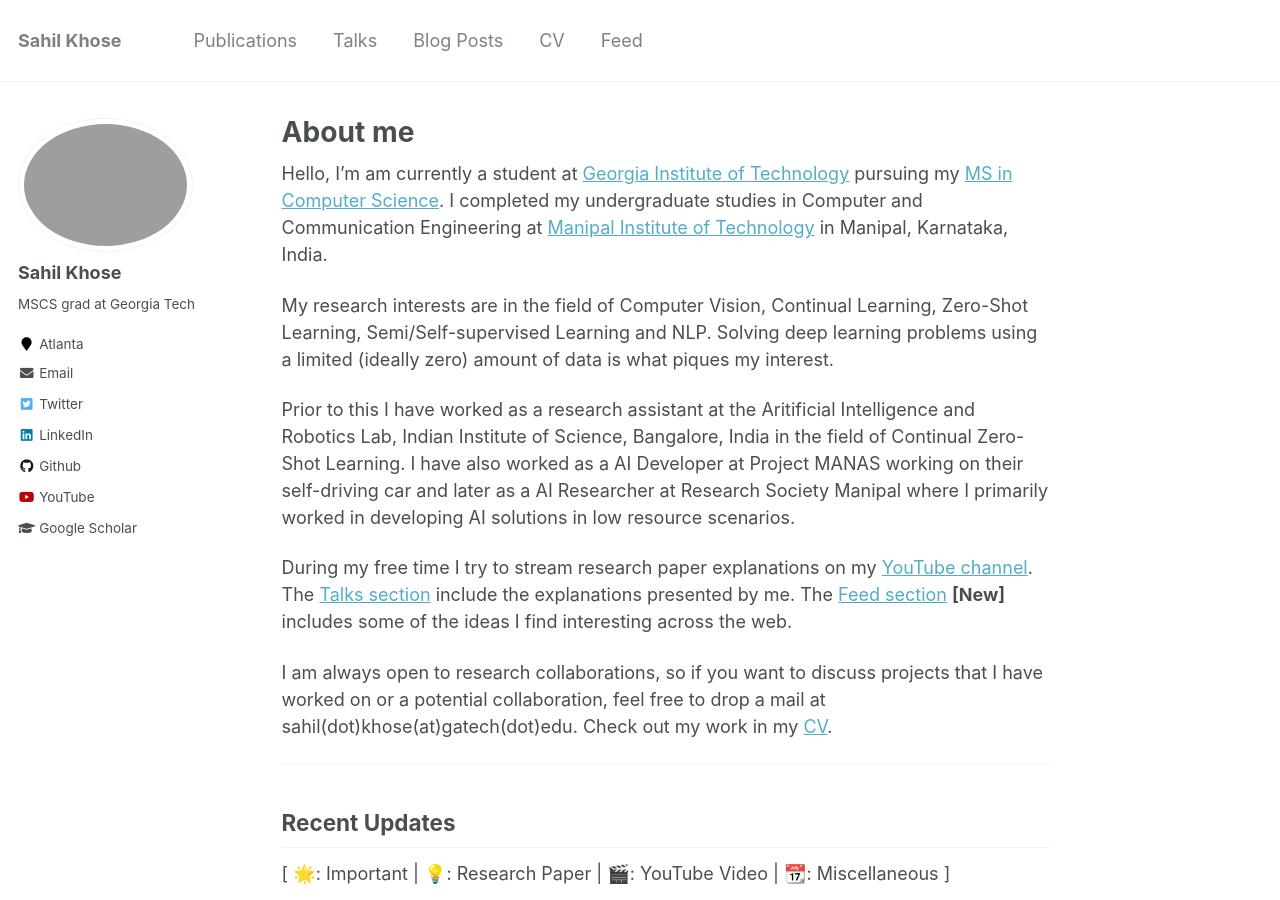
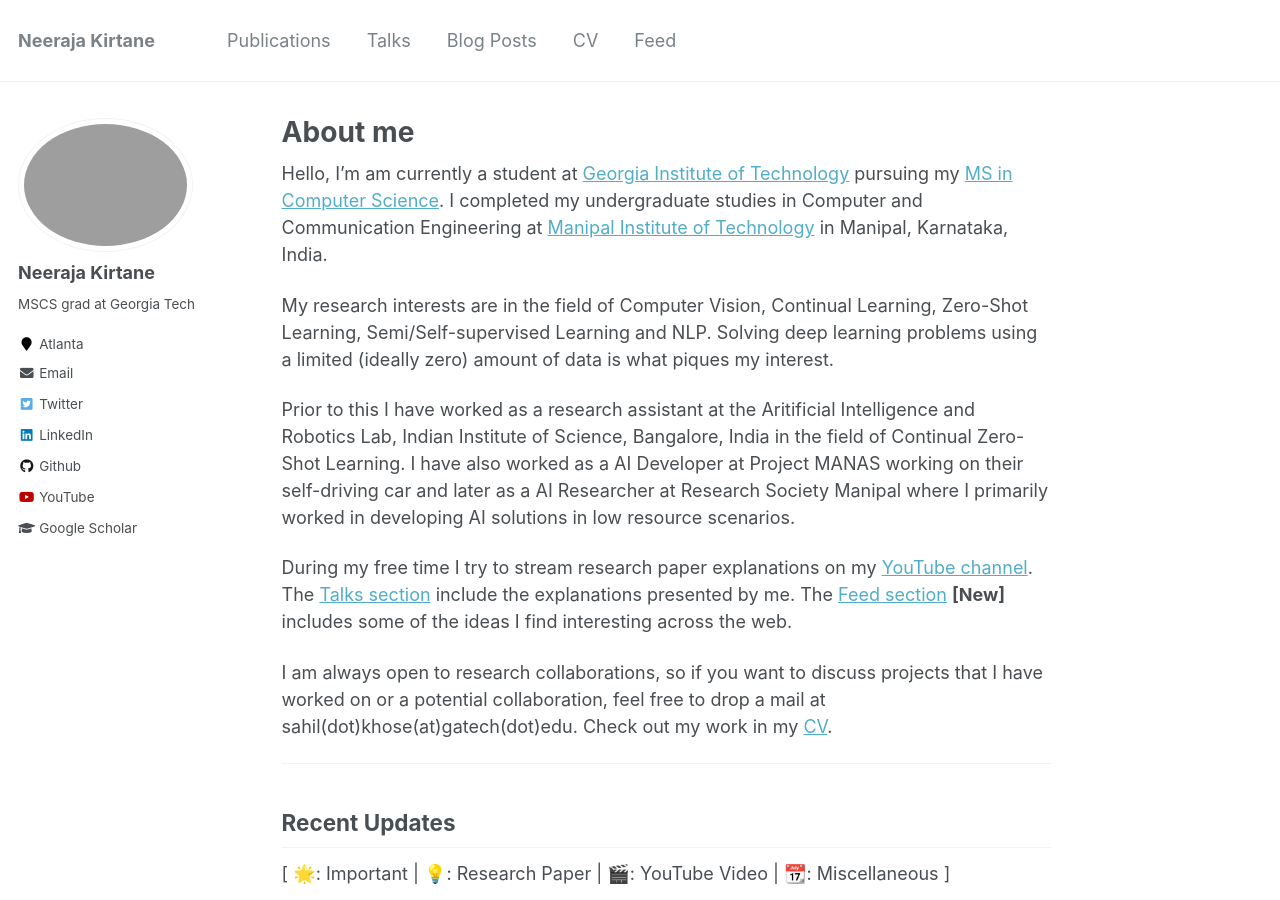
Before and after one commit to neeraja1504/neeraja1504.github.io, a Jekyll site: the page built from _pages/about.md, in a window 1280 px wide and 900 px high. Built offline with Jekyll 4.4.1, drawn with Linux system fonts in a browser that asks for light colours; some of the changed text lies outside the part shown.

Commit message:
name changed

```diff
--- a/_config.yml
+++ b/_config.yml
@@ -7,13 +7,13 @@
 
 # Site Settings
 locale                   : "en-US"
-title                    : "Sahil Khose"
+title                    : "Neeraja Kirtane"
 title_separator          : "-"
-name                     : &name "Sahil Khose"
+name                     : &name "Neeraja"
 description              : &description "AI Research Intern at IISc Bangalore"
-url                      : https://sahilkhose.github.io # the base hostname & protocol for your site e.g. "https://mmistakes.github.io"
+url                      : https://neeraja1504.github.io # the base hostname & protocol for your site e.g. "https://mmistakes.github.io"
 baseurl                  : "" # the subpath of your site, e.g. "/blog"
-repository               : "sahilkhose/sahilkhose.github.io"
+repository               : "neeraja1504/neeraja1504.github.io"
 teaser                   :  # filename of teaser fallback teaser image placed in /images/, .e.g. "500x300.png"
 breadcrumbs              : false # true, false (default)
 words_per_minute         : 160
@@ -80,7 +80,7 @@ analytics:
 
 # Site Author
 author:
-  name             : "Sahil Khose"
+  name             : "Neeraja Kirtane"
   avatar           : "profile.png"
   bio              : "MSCS grad at Georgia Tech"
   location         : "Atlanta"
```
